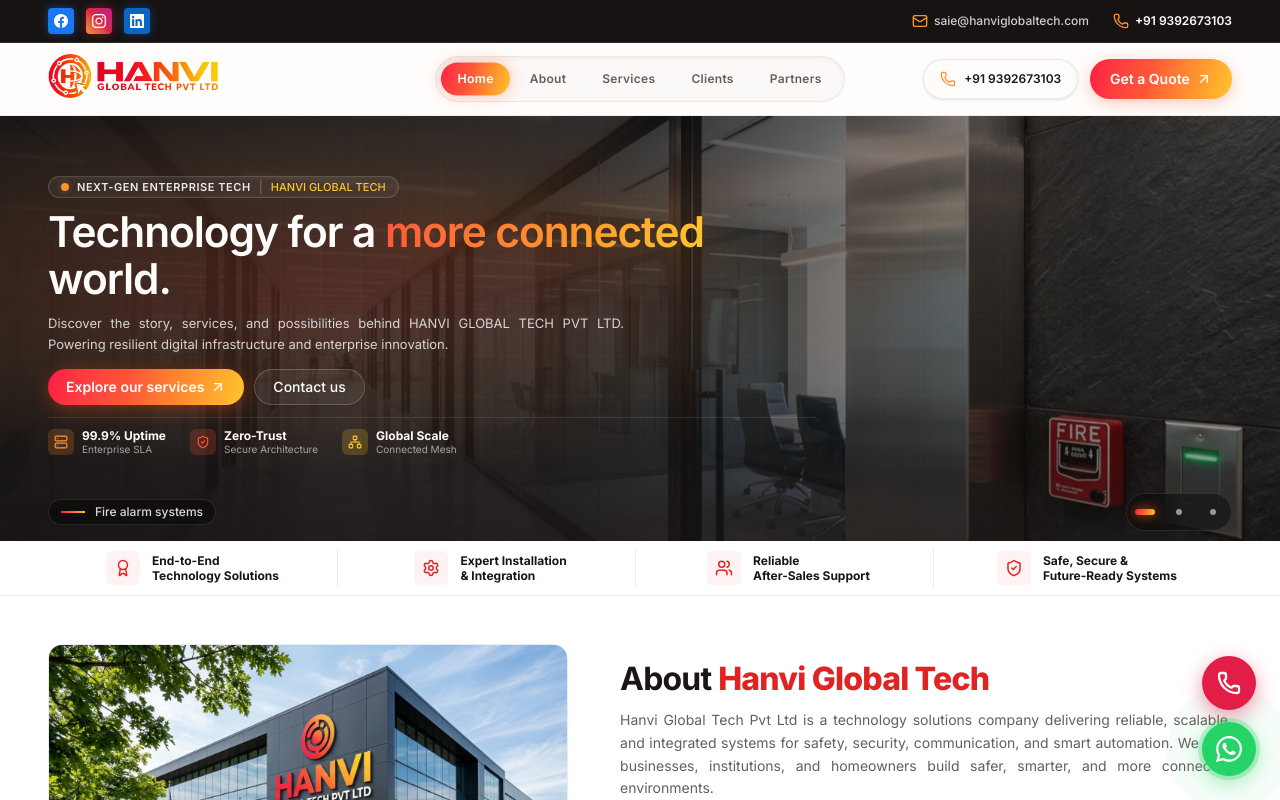
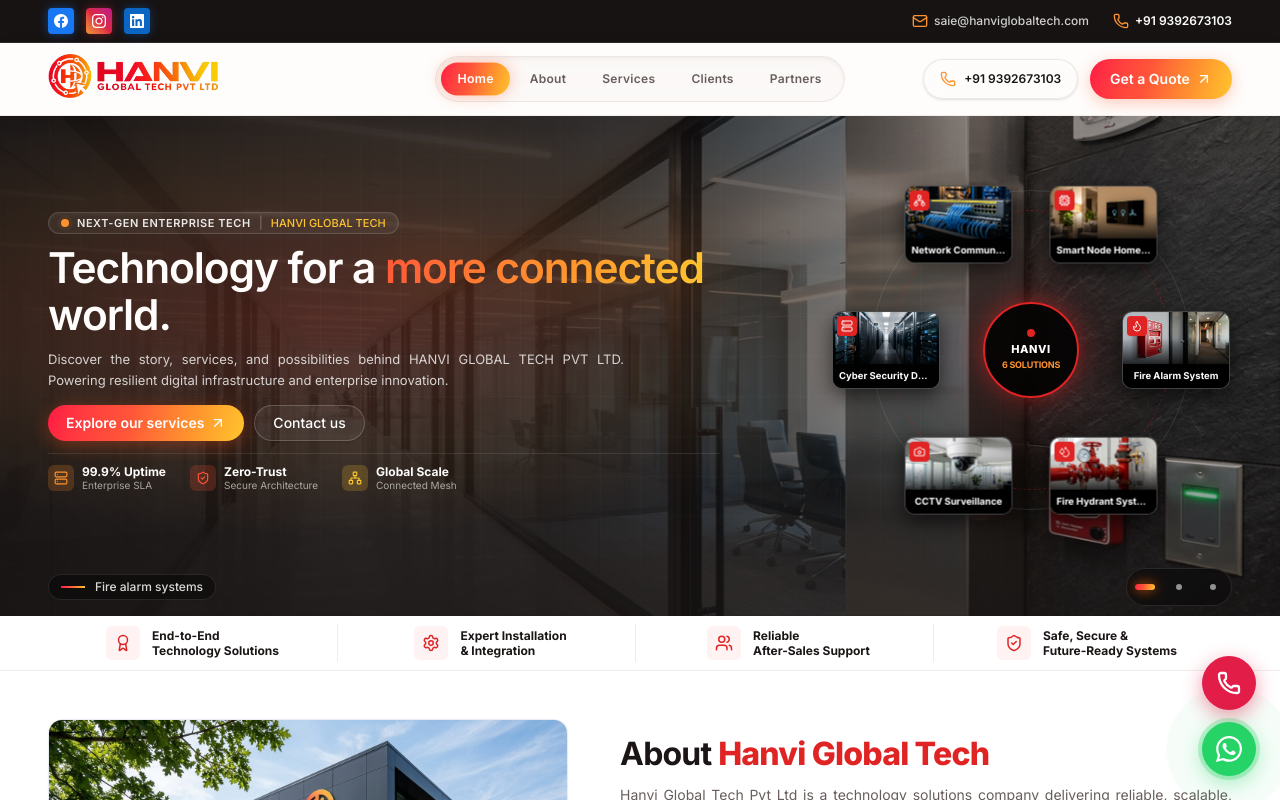
Before and after one commit to ascend-media-labs/HANVI-Global-Tech, a React (Vite) app: page / in a window 1280 px wide. Shown: the top 800 px of the page. Built offline with nearby package versions, Linux system fonts and the light colour scheme.

Commit message:
feat: add 6 services circular orbiting cards with rotation animation in hero section

```diff
--- a/src/components/hanvi-site.tsx
+++ b/src/components/hanvi-site.tsx
@@ -1906,7 +1906,7 @@ export function HanviSite() {
             {/* 1. HOME VIEW */}
             {activeSection === "home" && (
               <>
-                <section id="home" className="relative isolate h-[calc(100svh-148px)] min-h-[300px] max-h-[400px] sm:max-h-[415px] lg:max-h-[425px] scroll-mt-20 overflow-hidden bg-brand-charcoal text-background">
+                <section id="home" className="relative isolate h-[calc(100svh-148px)] min-h-[340px] max-h-[420px] sm:max-h-[440px] lg:min-h-[440px] lg:max-h-[480px] xl:max-h-[500px] scroll-mt-20 overflow-hidden bg-brand-charcoal text-background">
             <div className="absolute inset-0" aria-hidden="true">
               {slides.map((slide, index) => (
                 <img
@@ -1923,8 +1923,8 @@ export function HanviSite() {
               <div className="hero-grid absolute inset-0 pointer-events-none opacity-50" />
             </div>
 
-            <div className="relative mx-auto flex h-full w-full flex-col justify-center px-4 sm:px-6 md:px-8 lg:px-10 xl:px-12 2xl:px-16 pb-8 pt-1 sm:pb-9 sm:pt-2">
-              <div className="max-w-3xl" data-reveal>
+            <div className="relative mx-auto flex h-full w-full items-center justify-between px-4 sm:px-6 md:px-8 lg:px-10 xl:px-12 2xl:px-16 pb-9 pt-1 sm:pb-10 sm:pt-2">
+              <div className="w-full lg:max-w-xl xl:max-w-2xl z-10" data-reveal>
                 <div className="mb-2 inline-flex items-center gap-2 rounded-full border border-white/15 bg-white/5 py-0.5 px-3 text-xs font-medium text-background/90 backdrop-blur-md shadow-inner shadow-white/5 sm:mb-2.5 sm:px-3">
                   <span className="relative flex h-2 w-2">
                     <span className="absolute inline-flex h-full w-full animate-ping rounded-full bg-brand-orange opacity-75" />
@@ -2000,6 +2000,71 @@ export function HanviSite() {
                       <div className="text-[9px] sm:text-[10px] text-background/60 leading-tight">Connected Mesh</div>
                     </div>
                   </div>
+                </div>
+              </div>
+
+              {/* Right Column: 6 Services Image Cards Rotating in Circle */}
+              <div className="hidden lg:flex relative items-center justify-center shrink-0 w-[330px] xl:w-[370px] h-[330px] xl:h-[370px] z-10 select-none pause-hover mr-0 xl:mr-4">
+                {/* Ambient Glow & Dashed Orbit Path Rings */}
+                <div className="absolute inset-0 flex items-center justify-center pointer-events-none">
+                  <div className="size-[240px] xl:size-[280px] rounded-full border border-dashed border-[#E02424]/35 animate-pulse" />
+                  <div className="absolute size-[280px] xl:size-[320px] rounded-full border border-white/10" />
+                  <div className="absolute size-[160px] rounded-full bg-[#E02424]/10 blur-2xl pointer-events-none" />
+                </div>
+
+                {/* Central Hub Disc */}
+                <div className="relative z-10 flex flex-col items-center justify-center size-20 xl:size-24 rounded-full border-2 border-[#E02424] bg-black/85 shadow-[0_0_25px_rgba(224,36,36,0.5)] backdrop-blur-md text-center pointer-events-none transition-transform duration-300">
+                  <span className="size-2 rounded-full bg-[#E02424] animate-ping mb-1" />
+                  <span className="font-extrabold text-[10px] xl:text-[11px] uppercase tracking-wider text-white">HANVI</span>
+                  <span className="text-[8px] xl:text-[9px] font-bold text-brand-orange uppercase tracking-tight">6 Solutions</span>
+                </div>
+
+                {/* Rotating Circle of 6 Services Cards */}
+                <div className="absolute inset-0 flex items-center justify-center animate-hero-orbit">
+                  {services.slice(0, 6).map((service, index) => {
+                    const angle = index * 60; // 0, 60, 120, 180, 240, 300 deg
+                    const Icon = service.icon;
+                    return (
+                      <div
+                        key={service.id}
+                        className="absolute top-1/2 left-1/2"
+                        style={{
+                          transform: `rotate(${angle}deg) translate(var(--hero-orbit-r, 125px)) rotate(-${angle}deg)`,
+                        }}
+                      >
+                        {/* Counter-rotating card container to keep the card always upright */}
+                        <div className="animate-hero-orbit-reverse -translate-x-1/2 -translate-y-1/2">
+                          <div
+                            onClick={() => openService(service.id)}
+                            title={`${service.title} - Click for details`}
+                            className="group/card relative w-[96px] xl:w-[108px] rounded-xl overflow-hidden border border-white/25 bg-black/80 shadow-[0_6px_20px_rgba(0,0,0,0.6)] backdrop-blur-md transition-all duration-300 hover:scale-120 hover:border-[#E02424] hover:shadow-[0_0_25px_rgba(224,36,36,0.8)] cursor-pointer"
+                          >
+                            {/* Service Photo */}
+                            <div className="relative h-11 xl:h-13 w-full overflow-hidden bg-slate-900">
+                              <img
+                                src={service.image}
+                                alt={service.title}
+                                loading="lazy"
+                                className="h-full w-full object-cover transition-transform duration-300 group-hover/card:scale-110"
+                              />
+                              <div className="absolute inset-0 bg-gradient-to-t from-black/80 via-transparent to-transparent" />
+                              {/* Small Red Icon Badge */}
+                              <div className="absolute top-1 left-1 flex size-4.5 xl:size-5 items-center justify-center rounded-md bg-[#E02424] text-white shadow-xs">
+                                <Icon className="size-2.5 xl:size-3 text-white" />
+                              </div>
+                            </div>
+
+                            {/* Title Bar */}
+                            <div className="p-1 xl:p-1.5 bg-black/90 text-center">
+                              <span className="block text-[8.5px] xl:text-[9.5px] font-bold text-white leading-tight truncate group-hover/card:text-[#E02424] transition-colors">
+                                {service.title}
+                              </span>
+                            </div>
+                          </div>
+                        </div>
+                      </div>
+                    );
+                  })}
                 </div>
               </div>
 
--- a/src/styles.css
+++ b/src/styles.css
@@ -304,6 +304,48 @@ p {
   }
 }
 
+:root {
+  --hero-orbit-r: 125px;
+}
+
+@media (min-width: 1280px) {
+  :root {
+    --hero-orbit-r: 145px;
+  }
+}
+
+/* Hero 6 Services Orbit Rotation Animation */
+@keyframes hero-orbit-rotate {
+  from {
+    transform: rotate(0deg);
+  }
+  to {
+    transform: rotate(360deg);
+  }
+}
+
+@keyframes hero-orbit-counter-rotate {
+  from {
+    transform: rotate(0deg);
+  }
+  to {
+    transform: rotate(-360deg);
+  }
+}
+
+.animate-hero-orbit {
+  animation: hero-orbit-rotate 36s linear infinite;
+}
+
+.animate-hero-orbit-reverse {
+  animation: hero-orbit-counter-rotate 36s linear infinite;
+}
+
+.pause-hover:hover .animate-hero-orbit,
+.pause-hover:hover .animate-hero-orbit-reverse {
+  animation-play-state: paused !important;
+}
+
 @media (prefers-reduced-motion: reduce) {
   html {
     scroll-behavior: auto;
```
